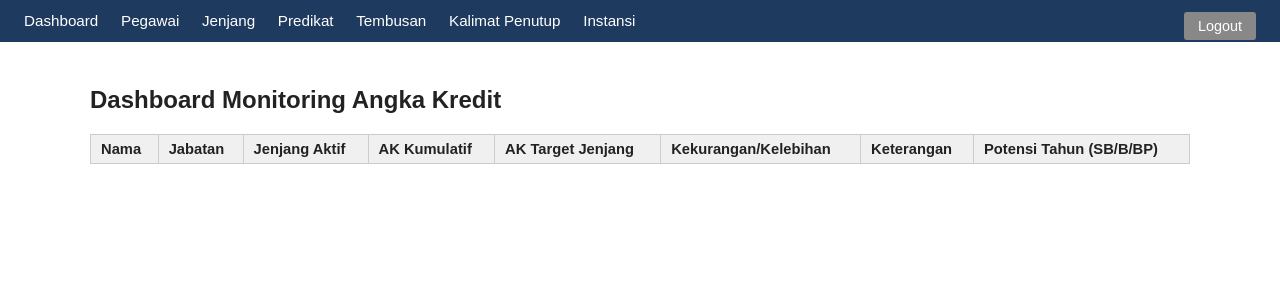
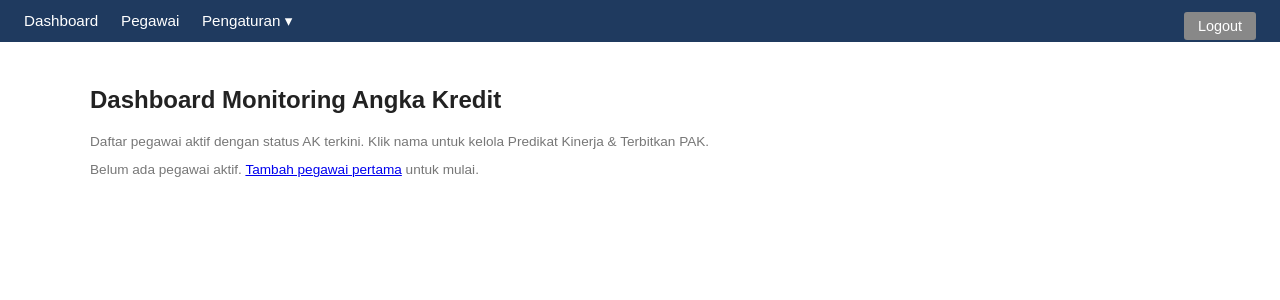
Before and after one commit to ipaniponz/pak-pegawai, a FastAPI app: page / in a window 1280 px wide. Shown: the top 300 px of the page. Run offline with FastAPI, Linux system fonts and the light colour scheme; the visitor is signed in with stand-in values (Sample User, id 1); lists and menus that the app fills with data are empty.

Commit message:
Tambah panduan alur kerja & rapikan navigasi untuk pengguna baru
- Kelompokkan menu nav: Dashboard/Pegawai sebagai item utama, sisanya jadi dropdown "Pengaturan"
- Tambah stepper 3 langkah (Data Pegawai -> Predikat Kinerja -> Terbitkan PAK) di halaman Detail Pegawai
- Perbaiki bisa_terbitkan_pak agar konsisten dengan logika "periode disetujui belum dipakai PAK" yang sudah dipakai di form Terbitkan PAK
- Tambah pesan & CTA saat Dashboard/Daftar Pegawai masih kosong

```diff
--- a/app/static/app.css
+++ b/app/static/app.css
@@ -1,7 +1,15 @@
 body { font-family: Arial, Helvetica, sans-serif; margin: 0; color: #222; }
-nav { background: #1f3a5f; padding: 0.75em 1.5em; }
+nav { background: #1f3a5f; padding: 0.75em 1.5em; position: relative; }
 nav a { color: #fff; text-decoration: none; margin-right: 1.2em; font-size: 0.95em; }
 nav a:hover { text-decoration: underline; }
+.nav-settings { display: inline-block; position: relative; margin-right: 1.2em; }
+.nav-settings summary { color: #fff; cursor: pointer; font-size: 0.95em; list-style: none; display: inline; }
+.nav-settings summary::-webkit-details-marker { display: none; }
+.nav-settings summary::after { content: " \25BE"; }
+.nav-settings[open] summary::after { content: " \25B4"; }
+.nav-settings-menu { position: absolute; top: 100%; left: 0; background: #fff; border: 1px solid #ccc; border-radius: 4px; padding: 0.4em 0; min-width: 160px; z-index: 10; }
+.nav-settings-menu a { display: block; color: #1f3a5f; padding: 0.4em 1em; margin: 0; }
+.nav-settings-menu a:hover { background: #f0f0f0; text-decoration: none; }
 main { padding: 1.5em; max-width: 1100px; margin: auto; }
 table { border-collapse: collapse; width: 100%; margin: 1em 0; }
 th, td { border: 1px solid #ccc; padding: 6px 10px; text-align: left; font-size: 0.92em; }
@@ -19,3 +27,10 @@ button.danger, .btn.danger { background: #b03030; }
 .badge.dibatalkan { background: #b03030; }
 .error { background: #fde2e2; border: 1px solid #b03030; padding: 0.6em 1em; margin-bottom: 1em; }
 .muted { color: #777; font-size: 0.85em; }
+
+.workflow-steps { display: flex; gap: 0.5em; margin: 1em 0; }
+.workflow-steps .step { flex: 1; padding: 0.5em 0.8em; border-radius: 4px; background: #eee; color: #888; font-size: 0.9em; }
+.workflow-steps .step.done { background: #e3f3e8; color: #2a8c4a; }
+.workflow-steps .step.active { background: #1f3a5f; color: #fff; font-weight: bold; }
+.workflow-steps .step .muted { color: inherit; opacity: 0.8; }
+.workflow-steps .step-num { display: inline-block; width: 1.4em; height: 1.4em; border-radius: 50%; background: rgba(0,0,0,0.15); text-align: center; margin-right: 0.4em; }
--- a/app/templates/base.html
+++ b/app/templates/base.html
@@ -9,11 +9,17 @@
   <nav>
     <a href="/">Dashboard</a>
     <a href="/pegawai">Pegawai</a>
-    <a href="/pengaturan/jenjang-referensi">Jenjang</a>
-    <a href="/pengaturan/predikat-kinerja">Predikat</a>
-    <a href="/pengaturan/tembusan">Tembusan</a>
-    <a href="/pengaturan/kalimat-penutup">Kalimat Penutup</a>
-    <a href="/pengaturan/instansi">Instansi</a>
+    <details class="nav-settings">
+      <summary>Pengaturan</summary>
+      <div class="nav-settings-menu">
+        <a href="/pengaturan/jenjang-referensi">Jenjang</a>
+        <a href="/pengaturan/predikat-kinerja">Predikat</a>
+        <a href="/pengaturan/tembusan">Tembusan</a>
+        <a href="/pengaturan/pejabat-penilai">Pejabat Penilai</a>
+        <a href="/pengaturan/kalimat-penutup">Kalimat Penutup</a>
+        <a href="/pengaturan/instansi">Instansi</a>
+      </div>
+    </details>
     <form class="inline" method="post" action="/logout" style="float:right">
       <input type="hidden" name="csrf_token" value="{{ csrf_token(request) }}">
       <button type="submit" class="secondary">Logout</button>
--- a/app/templates/dashboard.html
+++ b/app/templates/dashboard.html
@@ -2,6 +2,10 @@
 {% block title %}Dashboard{% endblock %}
 {% block content %}
 <h2>Dashboard Monitoring Angka Kredit</h2>
+<p class="muted">Daftar pegawai aktif dengan status AK terkini. Klik nama untuk kelola Predikat Kinerja & Terbitkan PAK.</p>
+{% if not rows %}
+<p class="muted">Belum ada pegawai aktif. <a href="/pegawai/baru">Tambah pegawai pertama</a> untuk mulai.</p>
+{% else %}
 <table>
   <thead>
     <tr>
@@ -41,4 +45,5 @@
     {% endfor %}
   </tbody>
 </table>
+{% endif %}
 {% endblock %}
--- a/app/templates/pegawai_list.html
+++ b/app/templates/pegawai_list.html
@@ -3,6 +3,9 @@
 {% block content %}
 <h2>Daftar Pegawai</h2>
 <p><a href="/pegawai/baru" class="btn">+ Tambah Pegawai</a></p>
+{% if not pegawai_list %}
+<p class="muted">Belum ada data pegawai. Klik "+ Tambah Pegawai" di atas untuk menambahkan yang pertama.</p>
+{% else %}
 <table>
   <thead>
     <tr><th>Nama</th><th>NIP</th><th>Jabatan</th><th>Kategori</th><th>Status</th><th>Data Lengkap</th></tr>
@@ -20,4 +23,5 @@
     {% endfor %}
   </tbody>
 </table>
+{% endif %}
 {% endblock %}
```
Also changed, not shown: app/routers/pegawai.py (+10 -4 lines), app/templates/pegawai_detail.html (+12 -0 lines).
